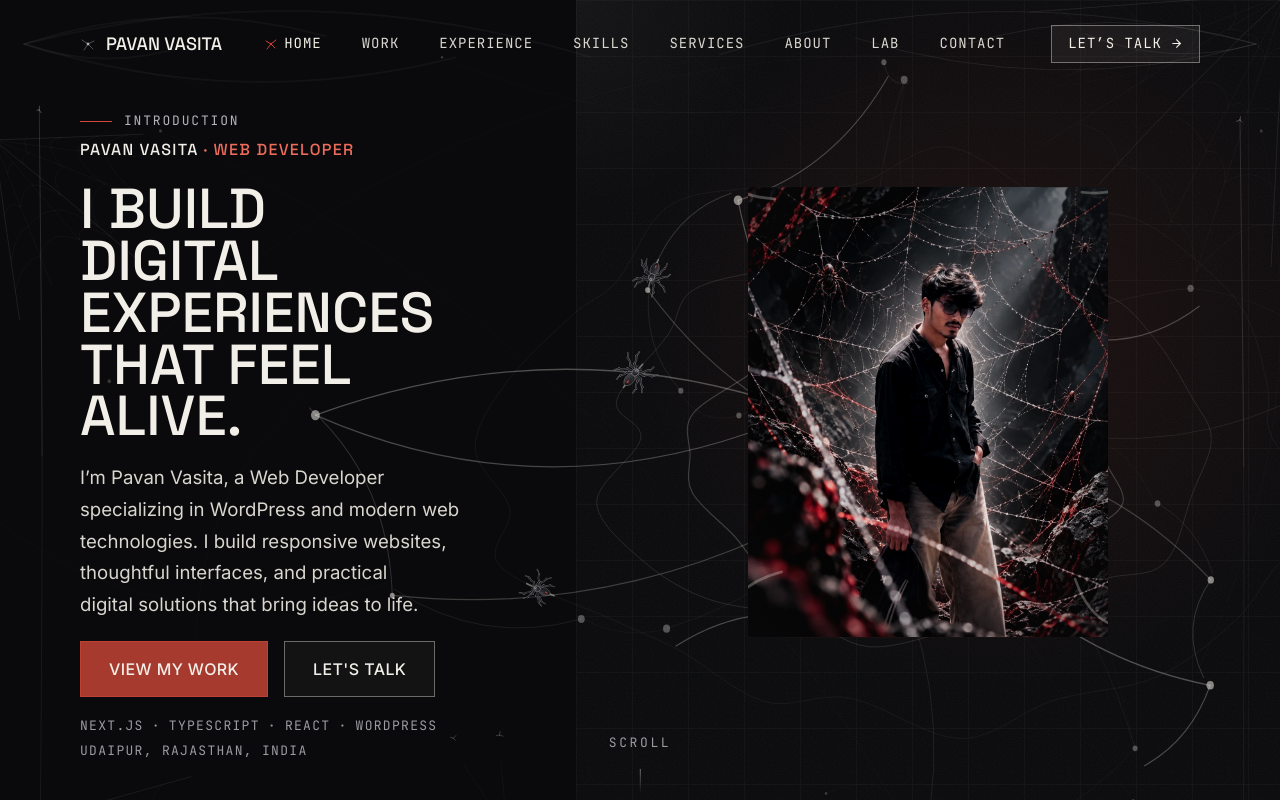
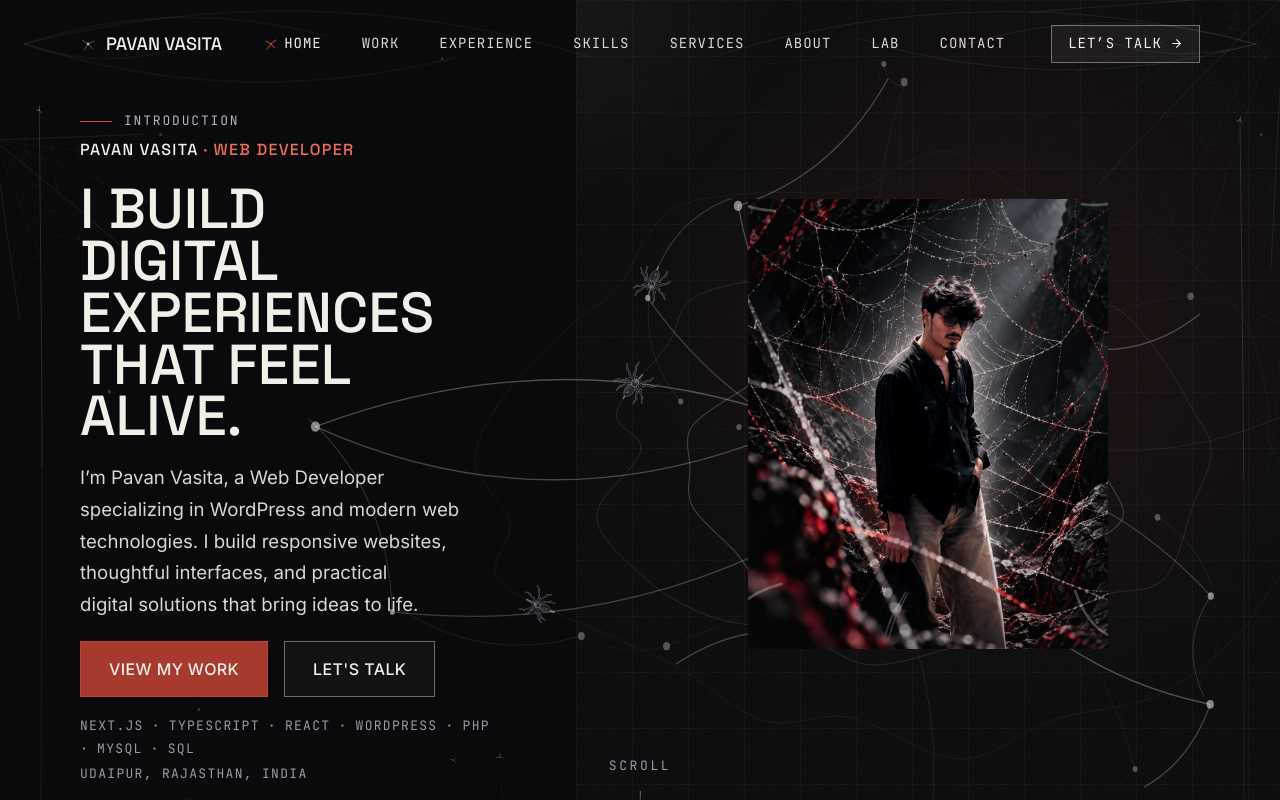
Before and after one commit to pavanwebsearch04/PavanWebPortfolio, a Next.js app: page / in a window 1280 px wide. Shown: the top 800 px of the page. Built offline with nearby package versions, Linux system fonts and the light colour scheme.

Commit message:
Add PHP, MySQL and SQL to hero tech line
Co-Authored-By: Claude Sonnet 5.5 <noreply@anthropic.com>

```diff
--- a/components/hero/HeroContent.tsx
+++ b/components/hero/HeroContent.tsx
@@ -125,7 +125,7 @@ export default function HeroContent({
           className="flex flex-col gap-1.5 font-mono text-label tracking-[0.1em] text-paper-dim"
         >
           <ul className="flex flex-wrap gap-x-2 gap-y-1" aria-label="Core technologies">
-            {["NEXT.JS", "TYPESCRIPT", "REACT", "WORDPRESS"].map((t, i) => (
+            {["NEXT.JS", "TYPESCRIPT", "REACT", "WORDPRESS", "PHP", "MYSQL", "SQL"].map((t, i) => (
               <li key={t} className="whitespace-nowrap">
                 {i > 0 && <span aria-hidden="true" className="mr-2">·</span>}
                 {t}
```
